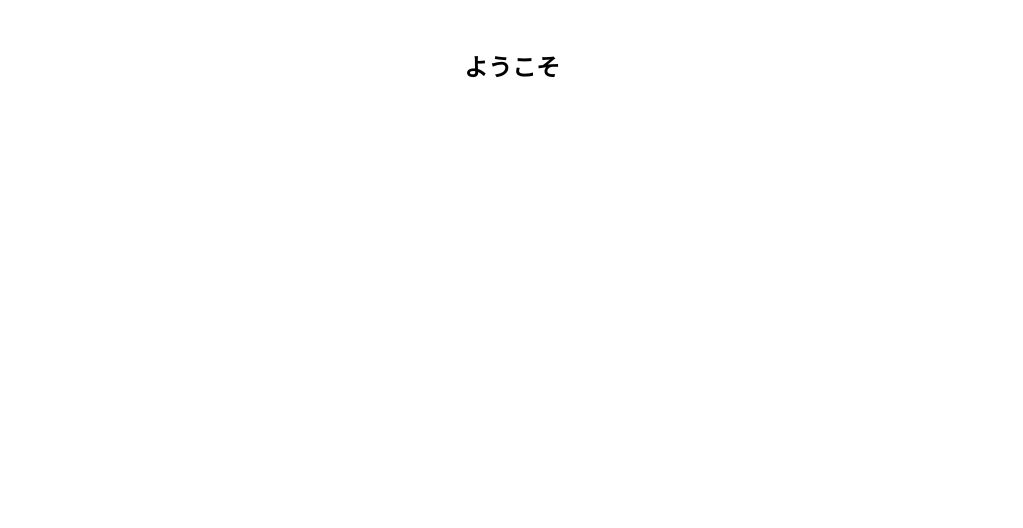
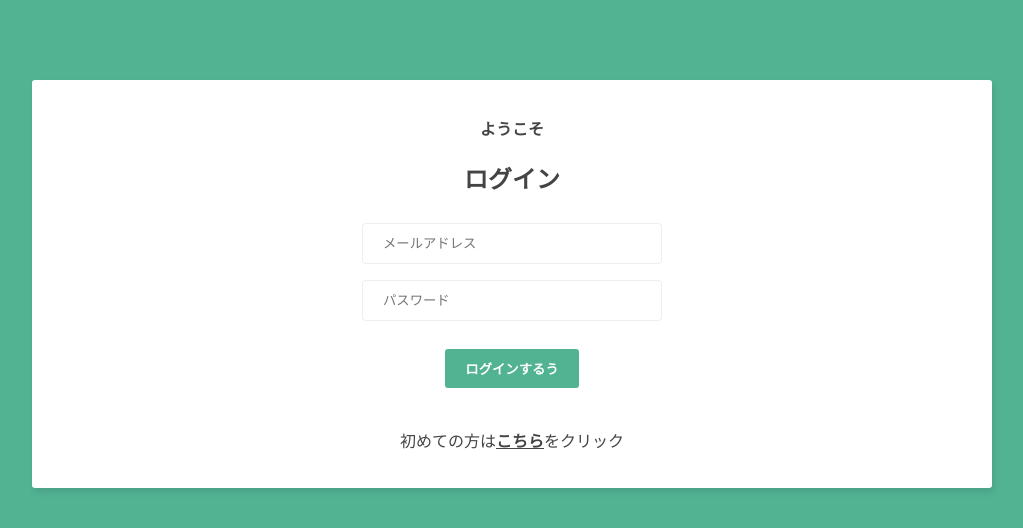
Before and after one commit to Emetselch1984/live_chat_vuejs, a Vue app: page / in a window 1280 px wide. Shown: the top 528 px of the page, without its empty margins (128-1151 px from the left). Built offline with nearby package versions, Linux system fonts and the light colour scheme.

Commit message:
feat: ボタンを押すと、ログイン画面とサインイン画面を切り替わる

```diff
--- /dev/null
+++ b/src/assets/main.css
@@ -0,0 +1,26 @@
+body {
+    background: #51b392;
+    color: #444;
+}
+.container {
+    width: 90%;
+    max-width: 960px;
+    margin: 80px auto;
+    border-radius: 3px;
+    box-shadow: 2px 4px 6px rgba(28, 6, 49, 0.1);
+    background: white;
+}
+.error {
+    color: #ff3f80;
+    font-size: 14px;
+}
+button {
+    text-decoration: none;
+    background: #51b392;
+    color: white;
+    font-weight: bold;
+    border: 0;
+    border-radius: 3px;
+    padding: 10px 20px;
+    cursor: pointer;
+}
--- /dev/null
+++ b/src/components/LoginForm.vue
@@ -0,0 +1,18 @@
+<template>
+  <h2>ログイン</h2>
+  <form>
+    <input type="email" required placeholder="メールアドレス" v-model="email">
+    <input type="password" required placeholder="パスワード" v-model="password">
+    <button>ログインするう</button>
+  </form>
+</template>
+<script>
+export default {
+  data(){
+    return {
+      email: "",
+      password: ""
+    }
+  }
+}
+</script>
--- /dev/null
+++ b/src/components/SignupForm.vue
@@ -0,0 +1,23 @@
+<template>
+  <h2>アカウントを登録</h2>
+  <form>
+    <input type="text" required placeholder="名前" v-model="name">
+    <input type="email" required placeholder="メールアドレス" v-model="email">
+    <input type="password" required placeholder="パスワード" v-model="password">
+    <input type="password" required placeholder="パスワード（確認用）" v-model="passwordConfirmation">
+    <button>登録する</button>
+  </form>
+</template>
+
+<script>
+export default {
+  data () {
+    return {
+      name: '',
+      email: '',
+      password: '',
+      passwordConfirmation: ''
+    }
+  }
+}
+</script>
--- a/src/main.js
+++ b/src/main.js
@@ -1,5 +1,6 @@
 import { createApp } from 'vue'
 import App from './App.vue'
 import router from './router'
+import './assets/main.css'
 
 createApp(App).use(router).mount('#app')
--- a/src/views/Top.vue
+++ b/src/views/Top.vue
@@ -1,16 +1,70 @@
 <template>
   <section>
     <div class="container welcome">
-      <h1>ようこそ</h1>
+      <section>
+        <h1>ようこそ</h1>
+        <section>
+          <div v-if="shouldShowLoginForm">
+            <LoginForm />
+            <p>初めての方は<span @click="shouldShowLoginForm = false">こちら</span>をクリック</p>
+          </div>
+        </section>
+        <section>
+          <div v-if="!shouldShowLoginForm">
+            <SignupForm />
+            <p>既に登録済みの方は<span @click="shouldShowLoginForm = true">こちら</span>をクリック</p>
+          </div>
+        </section>
+      </section>
     </div>
   </section>
 </template>
 <script>
+import LoginForm from "../components/LoginForm";
+import SignupForm from "../components/SignupForm";
+export default {
+  components: {LoginForm,SignupForm},
+  data () {
+    return {
+      shouldShowLoginForm: true
+    }
+  }
+}
 
 </script>
-<style scoped>
+<style >
 .welcome{
   text-align: center;
   padding: 20px 0;
 }
+.welcome h1 {
+  font-size: 16px;
+}
+
+/*  ======= 👇 ここから追加する ======= */
+.welcome form {
+  width: 300px;
+  margin: 20px auto;
+}
+.welcome label {
+  display: block;
+  margin: 20px 0 10px;
+}
+.welcome input {
+  width: 100%;
+  padding: 12px 20px;
+  margin: 8px auto;
+  border-radius: 4px;
+  border: 1px solid #eee;
+  outline: none;
+  box-sizing: border-box;
+}
+.welcome span{
+  font-weight: bold;
+  text-decoration: underline;
+  cursor: pointer;
+}
+.welcome button {
+  margin: 20px auto;
+}
 </style>
--- a/src/views/Welcome.vue
+++ b/src/views/Welcome.vue
@@ -1,4 +1,5 @@
 <template>
+  <div class="container">
     <h1>
       Welcomeページ
     </h1>
@@ -17,6 +18,7 @@
         <p>{{ text }}</p>
       </section>
     </section>
+  </div>
 </template>
 
 <script>
```
Lines whose indentation alone changed are shown as unchanged.
